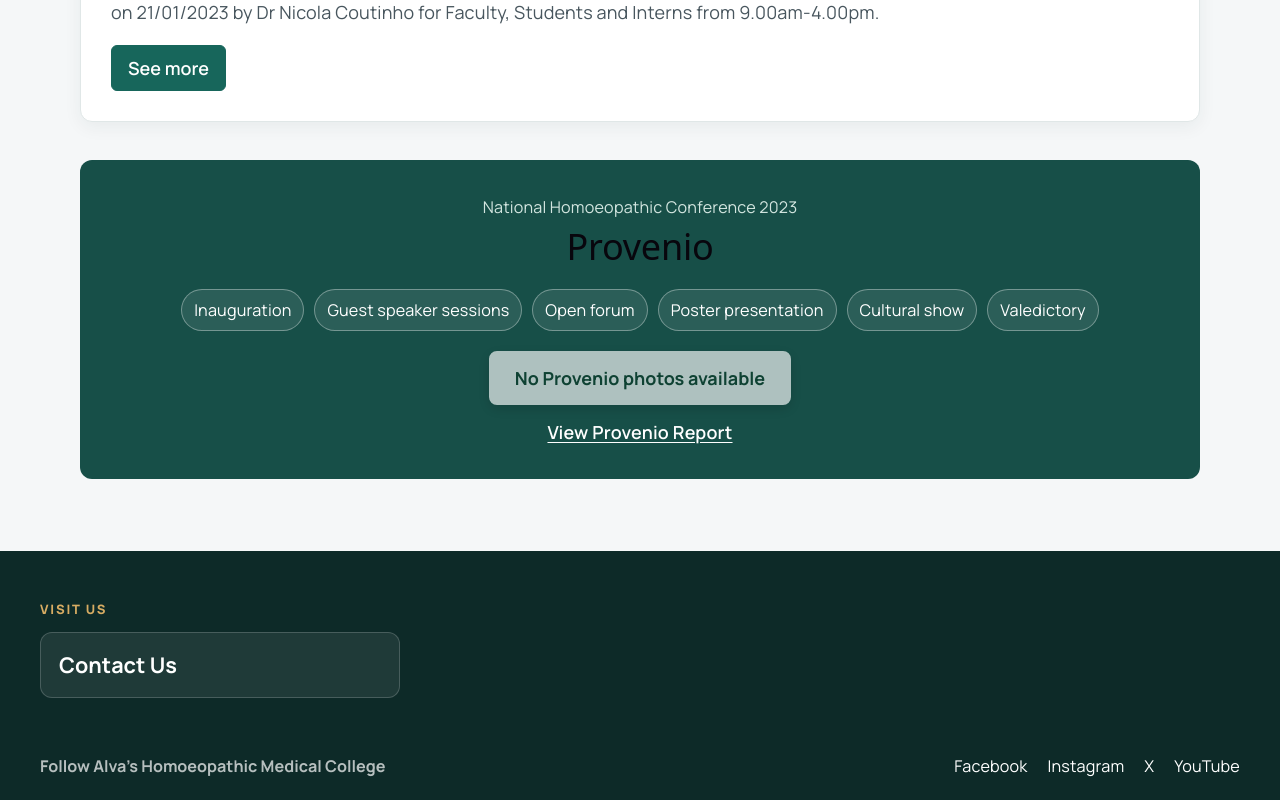
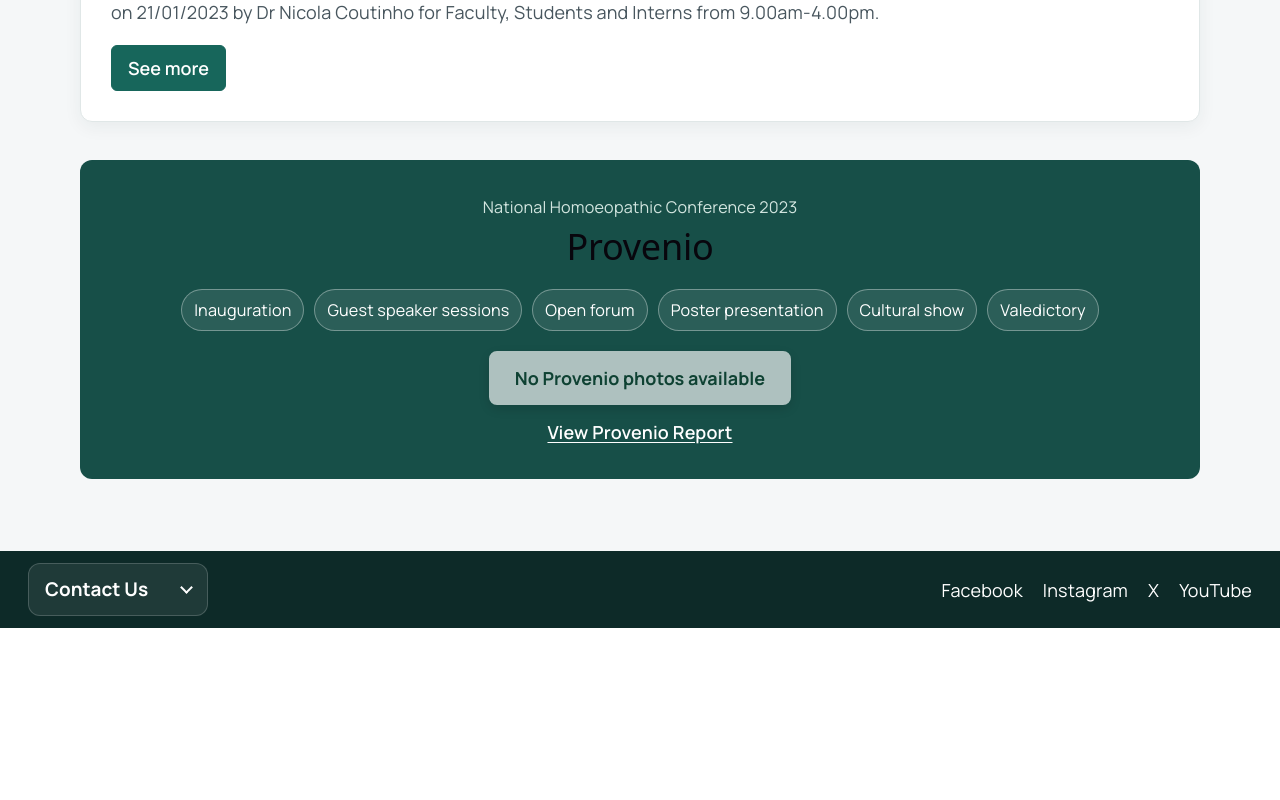
Before and after one commit to anoop139/alvas-homoeopathy-frontend, a React (Vite) app: page /life/events in a window 1280 px wide. Shown: the part 8086-8886 px from the top of the page. After the commit the page ends 8714 px from the top, so only its background shows below. Built offline with nearby package versions, Linux system fonts and the light colour scheme.

Commit message:
Added contact us

```diff
--- a/src/Components/SiteFooter.css
+++ b/src/Components/SiteFooter.css
@@ -1,6 +1,39 @@
 .site-footer__contact-grid {
+  box-sizing: border-box;
+  width: 100%;
   display: block;
-  padding-block: 48px 34px;
+  padding: 12px 28px;
+}
+
+.site-footer__contact-grid--social-only {
+  padding-block: 12px;
+}
+
+.site-footer__topline {
+  box-sizing: border-box;
+  width: 100%;
+  display: flex;
+  align-items: center;
+  justify-content: space-between;
+  gap: 24px;
+}
+
+.site-footer__topline--social-only {
+  justify-content: flex-end;
+}
+
+.site-footer__topline--social-only .site-footer__social-links {
+  width: 100%;
+  justify-content: flex-end;
+}
+
+.site-footer__inner {
+  display: none;
+}
+
+.site-footer__topline .site-footer__social-links a {
+  color: #fff;
+  text-decoration: none;
 }
 
 .site-footer__contact {
@@ -20,16 +53,17 @@
 
 .site-footer__contact-toggle {
   display: flex;
-  width: min(360px, 100%);
+  width: auto;
+  min-width: 180px;
   justify-content: space-between;
   align-items: center;
-  padding: 14px 18px;
+  padding: 10px 16px;
   border: 1px solid rgba(255, 255, 255, 0.18);
   border-radius: 12px;
   background: rgba(255, 255, 255, 0.08);
   color: #fff;
   font: inherit;
-  font-size: 1.2rem;
+  font-size: 1.05rem;
   font-weight: 700;
   text-align: left;
   cursor: pointer;
@@ -40,15 +74,46 @@
   background: rgba(255, 255, 255, 0.14);
 }
 
+.site-footer__contact-chevron {
+  width: 9px;
+  height: 9px;
+  margin-left: 14px;
+  border-right: 2px solid currentColor;
+  border-bottom: 2px solid currentColor;
+  transform: translateY(-2px) rotate(45deg);
+  transition: transform 240ms ease;
+}
+
+.site-footer__contact-toggle[aria-expanded='true'] .site-footer__contact-chevron {
+  transform: translateY(2px) rotate(225deg);
+}
+
 .site-footer__contact-details {
   display: grid;
   grid-template-columns: minmax(250px, 0.8fr) minmax(0, 1.2fr);
   gap: 36px;
-  margin-top: 22px;
+  max-height: 0;
+  margin-top: 0;
+  overflow: hidden;
+  opacity: 0;
+  transform: translateY(-6px);
+  visibility: hidden;
+  transition: max-height 560ms cubic-bezier(0.22, 1, 0.36, 1), margin-top 360ms ease, opacity 320ms ease, transform 360ms ease, visibility 0s linear 560ms;
 }
 
-.site-footer__contact-details[hidden] {
-  display: none;
+.site-footer__contact-details.is-open {
+  max-height: 520px;
+  margin-top: 22px;
+  opacity: 1;
+  transform: translateY(0);
+  visibility: visible;
+  transition-delay: 0s;
+}
+
+@media (prefers-reduced-motion: reduce) {
+  .site-footer__contact-details {
+    transition: none;
+  }
 }
 
 .site-footer__contact-copy {
@@ -92,13 +157,23 @@
 }
 
 @media (max-width: 700px) {
+  .site-footer__topline {
+    align-items: flex-start;
+    flex-direction: column;
+    gap: 22px;
+  }
+
   .site-footer__contact-details {
     grid-template-columns: 1fr;
     gap: 24px;
   }
 
   .site-footer__contact-grid {
-    padding-block: 36px 26px;
+    padding: 10px 16px;
+  }
+
+  .site-footer__contact-grid--social-only {
+    padding-block: 12px;
   }
 
   .site-footer__map {
--- a/src/Components/SiteFooter.jsx
+++ b/src/Components/SiteFooter.jsx
@@ -1,4 +1,4 @@
-import { useState } from 'react'
+import { useEffect, useRef, useState } from 'react'
 import './SiteFooter.css'
 
 const socialLinks = [
@@ -8,14 +8,26 @@ const socialLinks = [
   ['YouTube', 'https://www.youtube.com/channel/UCy8HW-j_mFfEQRf-vnx4oYw'],
 ]
 
-function SiteFooter() {
+function SiteFooter({ hideContact = false }) {
   const [isContactOpen, setIsContactOpen] = useState(false)
+  const contactDetailsRef = useRef(null)
+
+  useEffect(() => {
+    if (!isContactOpen) return undefined
+
+    const timeoutId = window.setTimeout(() => {
+      contactDetailsRef.current?.scrollIntoView({ behavior: 'smooth', block: 'end' })
+    }, 560)
+
+    return () => window.clearTimeout(timeoutId)
+  }, [isContactOpen])
 
   return (
     <footer id="contact" className="site-footer">
-      <div className="section-wrap site-footer__contact-grid">
+      <div className={`site-footer__contact-grid${hideContact ? ' site-footer__contact-grid--social-only' : ''}`}>
+        <div className={`site-footer__topline${hideContact ? ' site-footer__topline--social-only' : ''}`}>
+        {!hideContact && (
         <section className="site-footer__contact" aria-labelledby="footer-contact-title">
-          <p className="site-footer__eyebrow">Visit us</p>
           <button
             id="footer-contact-title"
             className="site-footer__contact-toggle"
@@ -25,9 +37,24 @@ function SiteFooter() {
             onClick={() => setIsContactOpen((isOpen) => !isOpen)}
           >
             Contact Us
+            <span className="site-footer__contact-chevron" aria-hidden="true" />
           </button>
         </section>
-        <div id="footer-contact-details" className="site-footer__contact-details" hidden={!isContactOpen}>
+        )}
+        <nav className="site-footer__social-links" aria-label="Social media">
+          {socialLinks.map(([label, href]) => (
+            <a key={label} href={href} target="_blank" rel="noreferrer">{label}</a>
+          ))}
+        </nav>
+        </div>
+        {!hideContact && (
+        <div
+          ref={contactDetailsRef}
+          id="footer-contact-details"
+          className={`site-footer__contact-details${isContactOpen ? ' is-open' : ''}`}
+          aria-hidden={!isContactOpen}
+          inert={!isContactOpen}
+        >
           <div className="site-footer__contact-copy">
             <address>
               Alva's Homoeopathic Medical College,<br />
@@ -47,14 +74,10 @@ function SiteFooter() {
             referrerPolicy="no-referrer-when-downgrade"
           />
         </div>
+        )}
       </div>
       <div className="section-wrap site-footer__inner">
         <p className="site-footer__brand">Follow Alva’s Homoeopathic Medical College</p>
-        <nav className="site-footer__social-links" aria-label="Social media">
-          {socialLinks.map(([label, href]) => (
-            <a key={label} href={href} target="_blank" rel="noreferrer">{label}</a>
-          ))}
-        </nav>
       </div>
     </footer>
   )
```
